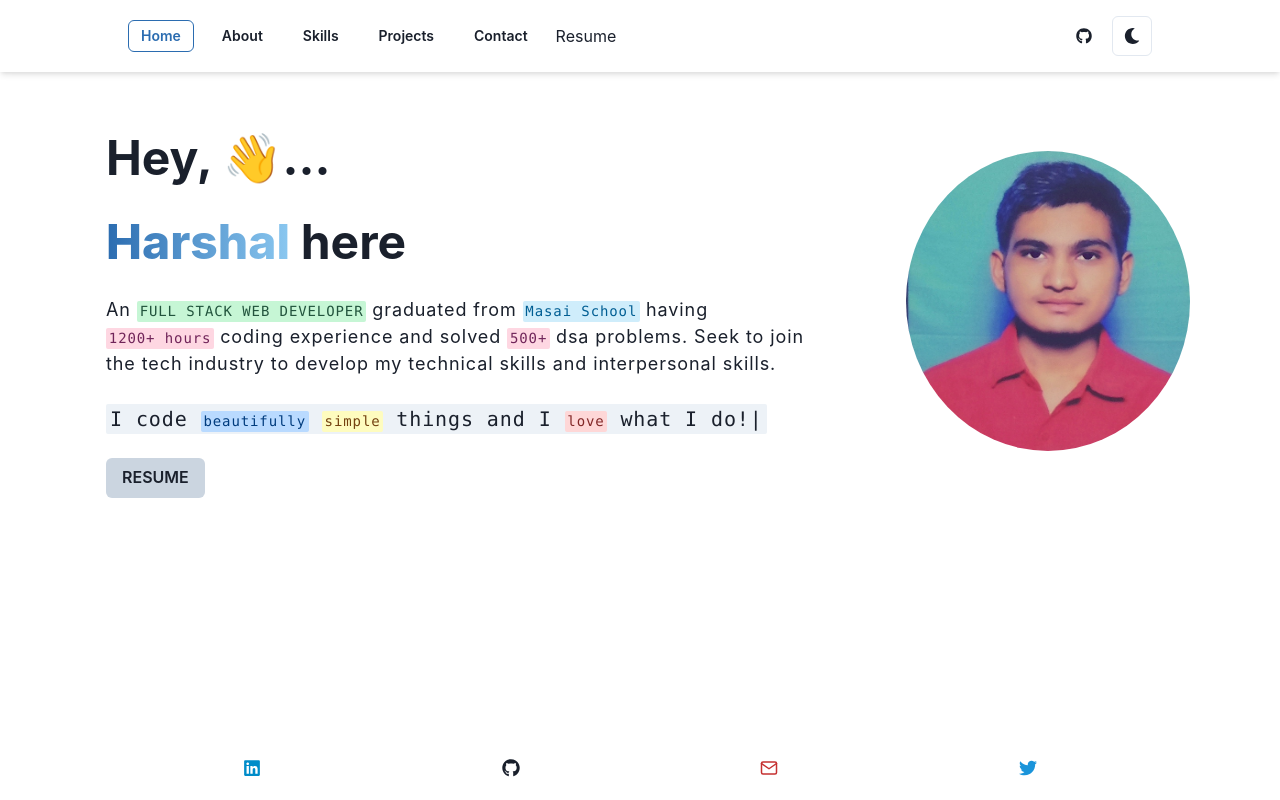
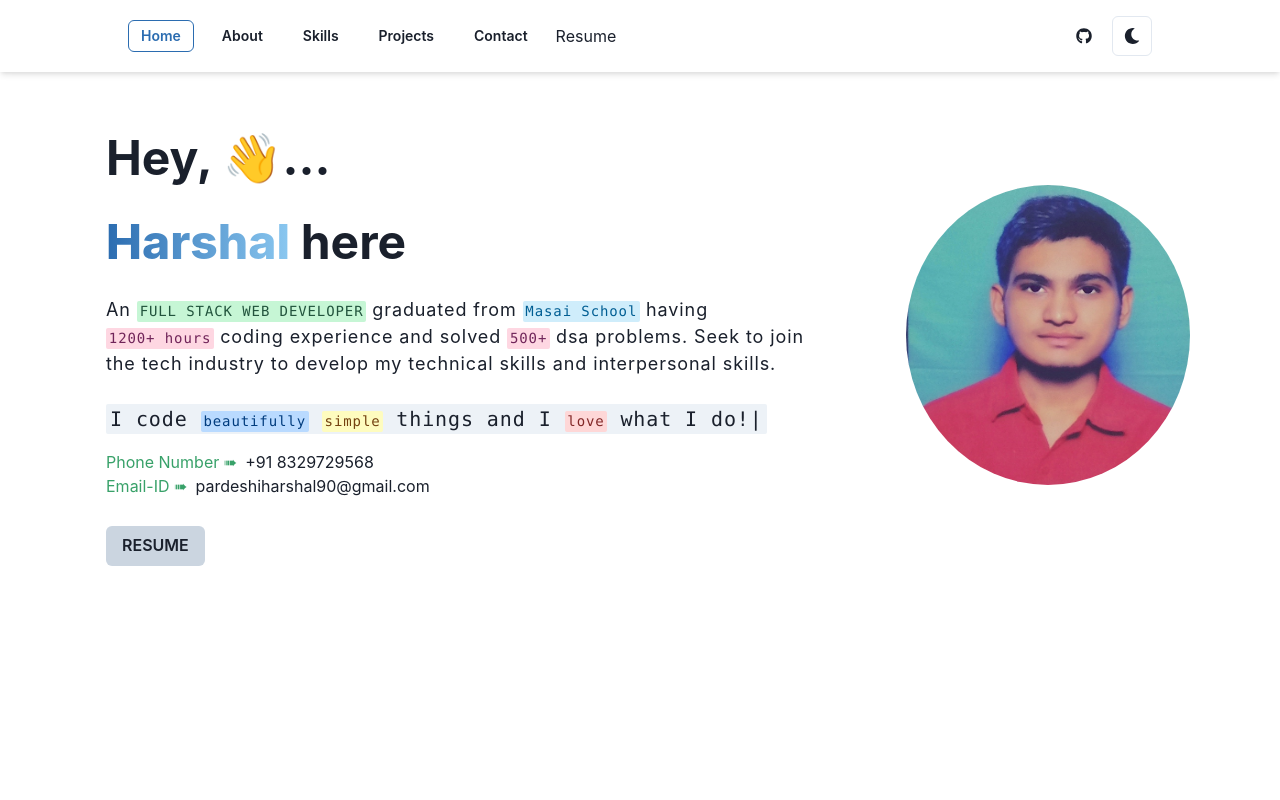
Before and after one commit to Hashal890/Hashal890.github.io, a React (Create React App) app: page / in a window 1280 px wide. Built offline with nearby package versions, Linux system fonts and the light colour scheme.

Commit message:
Added new changes

```diff
--- a/src/Components/Footer.jsx
+++ b/src/Components/Footer.jsx
@@ -1,33 +1,42 @@
 import React from "react";
-import { Flex, IconButton, Link } from "@chakra-ui/react";
-import { FooterLinks } from "./FooterLinks";
+import { Flex,  Link, chakra } from "@chakra-ui/react";
 
 export default function Footer() {
   return (
     <Flex
-      as="footer"
-      spacing={[1, 2]}
-      p="2"
-      justifyContent="space-around"
-      alignItems="center"
-      w={["90%", "95%", "90%"]}
-      maxW="1050"
-      m="auto"
-    >
-      {FooterLinks.author.accounts.map((s, index) => (
-        <IconButton
-          key={index}
-          as={Link}
-          isExternal
-          href={s.url}
-          aria-label={s.name}
-          colorScheme={s.type}
-          icon={s.icon}
-          variant="ghost"
-          size="lg"
-          isRound="true"
-        />
-      ))}
-    </Flex>
+			w="full"
+			bg="primary"
+			p={50}
+			alignItems="center"
+			justifyContent="center">
+			<Flex
+				w="full"
+				as="footer"
+				flexDir={{
+					base: "column",
+					sm: "row",
+				}}
+				align="center"
+				justify="center"
+				px="6"
+				py="4">
+				<chakra.p
+					py={{
+						base: "2",
+						sm: "0",
+					}}
+					color="whiteAlpha.800">
+					Built by{"  "}
+					<span>
+						<Link
+							href="https://www.linkedin.com/in/harshalpardeshi/"
+							isExternal>
+							Harshal Pardeshi,
+						</Link>
+					</span>{" "}
+					2022 All rights reserved.
+				</chakra.p>
+			</Flex>
+		</Flex>
   );
 }
--- a/src/Components/FooterLinks.jsx
+++ /dev/null
@@ -1,35 +0,0 @@
-import React from "react";
-import { FaGithub, FaLinkedin, FaTwitter } from "react-icons/fa";
-import { FiMail } from "react-icons/fi";
-
-export const FooterLinks = {
-  author: {
-    name: "Harshal Pardeshi",
-    accounts: [
-      {
-        url: "https://www.linkedin.com/in/harshalpardeshi/",
-        name: "LinkedIn",
-        type: "linkedin",
-        icon: <FaLinkedin />,
-      },
-      {
-        url: "https://github.com/Hashal890",
-        name: "Github",
-        type: "gray",
-        icon: <FaGithub />,
-      },
-      {
-        url: "mailto:pardeshiharshal90@gmail.com",
-        name: "Mail",
-        type: "red",
-        icon: <FiMail />,
-      },
-      {
-        url: "https://twitter.com/harshal258",
-        name: "Twitter",
-        type: "twitter",
-        icon: <FaTwitter />,
-      },
-    ],
-  },
-};
--- a/src/Components/HomeBanner.jsx
+++ b/src/Components/HomeBanner.jsx
@@ -89,6 +89,22 @@ export default function HomeBanner() {
             </Typist>
           </Code>
         </Text>
+        <Flex gap={2}>
+          <Text color={"green.500"}>Phone Number ➠ </Text>
+          <Link href={"tel:+8329729568"} isExternal bg="transparent">
+            +91 8329729568
+          </Link>
+        </Flex>
+        <Flex gap={2} mb={5}>
+          <Text color={"green.500"}>Email-ID ➠ </Text>
+          <Link
+            href={"mailto: pardeshiharshal90@gmail.com"}
+            isExternal
+            bg="transparent"
+          >
+            pardeshiharshal90@gmail.com
+          </Link>
+        </Flex>
         <Button
           as={Link}
           href={Resume}
--- a/src/Routes/Contact.jsx
+++ b/src/Routes/Contact.jsx
@@ -1,4 +1,5 @@
 import {
+  Box,
   Code,
   Flex,
   IconButton,
@@ -7,11 +8,12 @@ import {
   Stack,
   Text,
   useColorModeValue,
+  WrapItem,
 } from "@chakra-ui/react";
 import React from "react";
 import Navbar from "../Components/Navbar";
 import Footer from "../Components/Footer";
-import { FooterLinks } from "../Components/FooterLinks";
+import { ContactDetails } from "../assets/data";
 
 export default function Contact() {
   return (
@@ -49,22 +51,23 @@ export default function Contact() {
             alignItems="center"
             justifyContent="center"
             flexWrap="wrap"
+            gap={5}
           >
-            {FooterLinks.author.accounts.slice(0, 3).map((s, i) => (
-              <IconButton
-                key={i}
-                as={Link}
-                isExternal
-                href={s.url}
-                aria-label={s.name}
-                colorScheme={s.type}
-                icon={s.icon}
-                mx="10"
-                mb="10"
-                size={"lg"}
-                isRound={true}
-              />
-            ))}
+            {ContactDetails.map((c, index) => (
+							<Box key={`${index}-${c.link}`}>
+								<WrapItem>
+									<Link href={c.link} isExternal bg="transparent">
+										<IconButton
+											colorScheme="blue"
+											variant="outline"
+											aria-label="contact-button"
+											size="lg"
+											icon={<c.icon />}
+										/>
+									</Link>
+								</WrapItem>
+							</Box>
+						))}
           </Flex>
         </Flex>
       </Stack>
--- a/src/assets/data.js
+++ b/src/assets/data.js
@@ -27,6 +27,15 @@ import {
 import { VscCode } from "react-icons/vsc";
 import { ImNpm } from "react-icons/im";
 import { TbBrandNextjs } from "react-icons/tb";
+import {
+  BsTelephoneFill,
+  BsWhatsapp,
+  BsGithub,
+  BsLinkedin,
+  BsTwitter,
+  BsInstagram,
+} from "react-icons/bs";
+import { HiOutlineMail } from "react-icons/hi";
 
 export const SkillsList = [
   {
@@ -354,3 +363,31 @@ export const Statistics = [
     subject: "of Soft Skills Sessions",
   },
 ];
+
+export const ContactDetails = [
+  { icon: BsTelephoneFill, link: "tel:+8329729568" },
+  {
+    icon: BsWhatsapp,
+    link: "https://api.whatsapp.com/send/?phone=8329729568&text=Hey+Harshal%21+I+just+checked+out+your+website%2C+and+I+would+love+to+discuss+about+a+project+with+you&app_absent=0&lang=en",
+  },
+  {
+    icon: BsGithub,
+    link: "https://github.com/hashal890",
+  },
+  {
+    icon: HiOutlineMail,
+    link: "mailto: pardeshiharshal90@gmail.com",
+  },
+  {
+    icon: BsLinkedin,
+    link: "https://www.linkedin.com/in/harshalpardeshi/",
+  },
+  {
+    icon: BsTwitter,
+    link: "https://twitter.com/harshal258/",
+  },
+  {
+    icon: BsInstagram,
+    link: "https://www.instagram.com/harshalpardeshi_hp/",
+  },
+];
```
Also changed, not shown: 1 other file (tests, documents, lock files or other folders).
